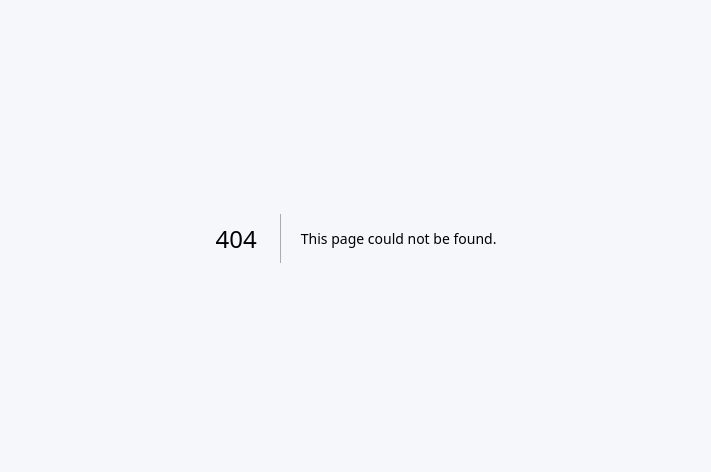
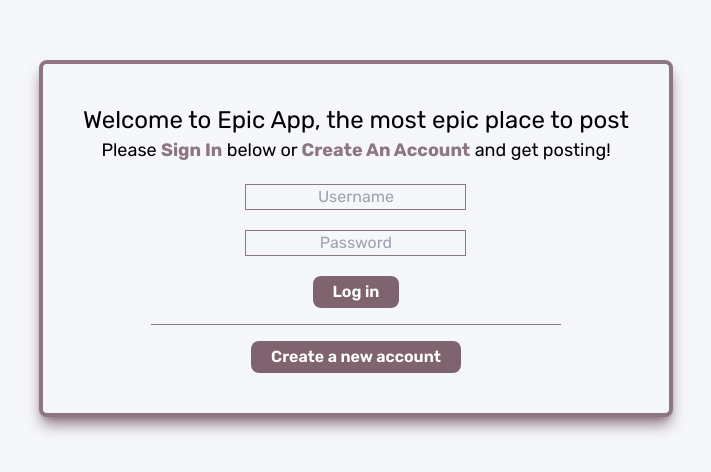
Before and after one commit to EpicAppCorp/EpicApp, a Next.js app: page /login in a window 1280 px wide. Before the commit this address had no page. Shown: the part 162-634 px from the top of the page, without its empty margins (284-995 px from the left). Built offline with nearby package versions, Linux system fonts and the light colour scheme.

Commit message:
the new redesign

```diff
--- a/components/Home/Profile/Profile.jsx
+++ b/components/Home/Profile/Profile.jsx
@@ -29,9 +29,13 @@ export default function Profile() {
           </div>
         </div>
       </div>
-      <div className="px-8 text-center py-4">
-        <h2 className="text-text text-2xl">John Appleseed</h2>
-        <p className="text-textAlt text-lg mt-2">Author</p>
+      <div className="px-8 py-4 text-center">
+        <h2 className="text-2xl font-semibold text-text">John Appleseed</h2>
+        <p className="my-1 text-lg text-textAlt">Author</p>
+        <hr className="my-6 border-background" />
+        <button type="button" className="h-14 w-full rounded-2xl bg-layer text-textAlt text-xl">
+          My Profile
+        </button>
       </div>
     </div>
   );
--- a/components/SignIn/Signin.jsx
+++ b/components/SignIn/Signin.jsx
@@ -1,56 +1,95 @@
 import React from 'react';
-import { useRouter } from "next/router";
+import { useRouter } from 'next/router';
 
 export default function Signin() {
-    let router= useRouter()
-    const [errorMessage, setErrorMessage] = React.useState("");
+  let router = useRouter();
+  const [errorMessage, setErrorMessage] = React.useState('');
 
   const createAccountRoute = (e) => {
-      router.push('/signup')
-    }
+    router.push('/signup');
+  };
 
-    const loginRoute =  async (e) =>{
-      e.preventDefault()
+  const loginRoute = async (e) => {
+    e.preventDefault();
     const options = {
-          method: "POST",
+      method: 'POST',
+      credentials: 'include',
       headers: {
-            'Accept': 'application/json',
-            'Content-Type': 'application/json'
+        Accept: 'application/json',
+        'Content-Type': 'application/json',
       },
       body: JSON.stringify({
-            "displayName": e.target.username.value,
-            "password": e.target.password.value
-          })
+        displayName: e.target.username.value,
+        password: e.target.password.value,
+      }),
+    };
+
+    await fetch(
+      `${process.env.NEXT_PUBLIC_API}/api/auth/authenticate/`,
+      options,
+    ).then((res) => {
+      if (res.status == 200) {
+        router.push('/');
+      } else {
+        setErrorMessage(
+          'Username and/or Password are invalid. Please try again.',
+        );
       }
+    });
+  };
 
-        await fetch("http://127.0.0.1:8000/api/auth/authenticate/", options)
-        .then((res) => {
-          if(res.status == 200){
-            router.push('/homepage')
-          } else{
-            setErrorMessage("Username and/or Password are invalid. Please try again.")
-          }
-        })
-
-    }
-
-    return(
-      <div className='flex items-center justify-center h-screen'>
-        <form className="flex flex-col items-center justify-center border-solid border-4 border-full rounded-lg p-10 shadow-lg shadow-full bg-epicBg" onSubmit={loginRoute}>
-          <div className='mb-5 text-center'>
+  return (
+    <div className="flex h-screen items-center justify-center">
+      <form
+        className="flex flex-col items-center justify-center rounded-lg border-4 border-solid border-full bg-epicBg p-10 shadow-lg shadow-full"
+        onSubmit={loginRoute}
+      >
+        <div className="mb-5 text-center">
           <div className="text-2xl">
-                Welcome to Epic App, the most epic place to post<br/>
+            Welcome to Epic App, the most epic place to post
+            <br />
           </div>
           <div className="text-lg">
-                Please <span className="text-full font-bold">Sign In</span> below or <span className="text-full font-bold">Create An Account</span> and get posting!
+            Please <span className="font-bold text-full">Sign In</span> below or{' '}
+            <span className="font-bold text-full">Create An Account</span> and
+            get posting!
           </div>
         </div>
-          {errorMessage? <div className="bg-errorF rounded-lg p-1 mb-5 text-errorB">{errorMessage}</div>: null}
-          <input className="border-solid border border-full mb-5 bg-epicBg text-center" type={"text"} id="username" name="username" placeholder="Username" required/>
-          <input className="border-solid border border-full mb-5 bg-epicBg text-center" type={"password"} id="password" name="password" placeholder="Password" required/>
-          <button type="submit" className="bg-medium text-white font-semibold px-5 py-1 rounded-lg">Log in</button>
-          <hr className='w-3/4 border-full my-4'/>
-          <button type="button" className="bg-medium text-white font-semibold px-5 py-1 rounded-lg" onClick={createAccountRoute}>Create a new account</button>
+        {errorMessage ? (
+          <div className="mb-5 rounded-lg bg-errorF p-1 text-errorB">
+            {errorMessage}
+          </div>
+        ) : null}
+        <input
+          className="mb-5 border border-solid border-full bg-epicBg text-center"
+          type={'text'}
+          id="username"
+          name="username"
+          placeholder="Username"
+          required
+        />
+        <input
+          className="mb-5 border border-solid border-full bg-epicBg text-center"
+          type={'password'}
+          id="password"
+          name="password"
+          placeholder="Password"
+          required
+        />
+        <button
+          type="submit"
+          className="rounded-lg bg-medium px-5 py-1 font-semibold text-white"
+        >
+          Log in
+        </button>
+        <hr className="my-4 w-3/4 border-full" />
+        <button
+          type="button"
+          className="rounded-lg bg-medium px-5 py-1 font-semibold text-white"
+          onClick={createAccountRoute}
+        >
+          Create a new account
+        </button>
       </form>
     </div>
   );
--- a/pages/index.js
+++ b/pages/index.js
@@ -1,7 +1,6 @@
 import Head from 'next/head';
 
 //components
-import Signin from '@epicapp/components/SignIn';
 import HomeLayout from '@epicapp/layouts/HomeLayout';
 import Profile from '@epicapp/components/Home/Profile';
 
@@ -16,25 +15,31 @@ export default function SigninPage() {
       </Head>
       <main className="h-screen w-screen">
         <HomeLayout route="HOME">
-          <div className="grid grid-cols-4 gap-2">
+          <div className="grid grid-cols-4 gap-4">
             <section className="col-span-1 w-full">
               <Profile />
             </section>
-            <section className="col-span-3"></section>
+            <section className="col-span-3">
+              {/* stream component ggoes here */}
+            </section>
           </div>
         </HomeLayout>
       </main>
     </>
-    // <>
-    //   <Head>
-    //     <title>Epic App</title>
-    //     <meta name="description" content="Generated by create next app" />
-    //     <meta name="viewport" content="width=device-width, initial-scale=1" />
-    //     <link rel="icon" href="/favicon.ico" />
-    //   </Head>
-    //   <main className="container mx-auto">
-    //     <Signin/>
-    //   </main>
-    // </>
   );
 }
+
+export async function getServerSideProps(context) {
+  if (!context.req.headers.cookie?.includes('token=')) {
+    return {
+      props: {},
+      redirect: {
+        permanent: false,
+        destination: '/login',
+      },
+    };
+  }
+  return {
+    props: {},
+  };
+}
--- /dev/null
+++ b/pages/login.js
@@ -0,0 +1,20 @@
+import Head from 'next/head';
+
+//components
+import SignIn from '@epicapp/components/SignIn';
+
+export default function SignupPage() {
+  return (
+    <>
+      <Head>
+        <title>Epic App</title>
+        <meta name="description" content="Generated by create next app" />
+        <meta name="viewport" content="width=device-width, initial-scale=1" />
+        <link rel="icon" href="/favicon.ico" />
+      </Head>
+      <main className="container mx-auto">
+        <SignIn />
+      </main>
+    </>
+  );
+}
--- a/tailwind.config.js
+++ b/tailwind.config.js
@@ -24,6 +24,7 @@ module.exports = {
         errorB: '#ff0000',
 
         background: '#1a1a1a',
+        layer: '#2f2f2f',
         surface: '#282828',
         primary: '#fffd01',
         text: '#ffffff',
```
Lines whose indentation alone changed are shown as unchanged.
